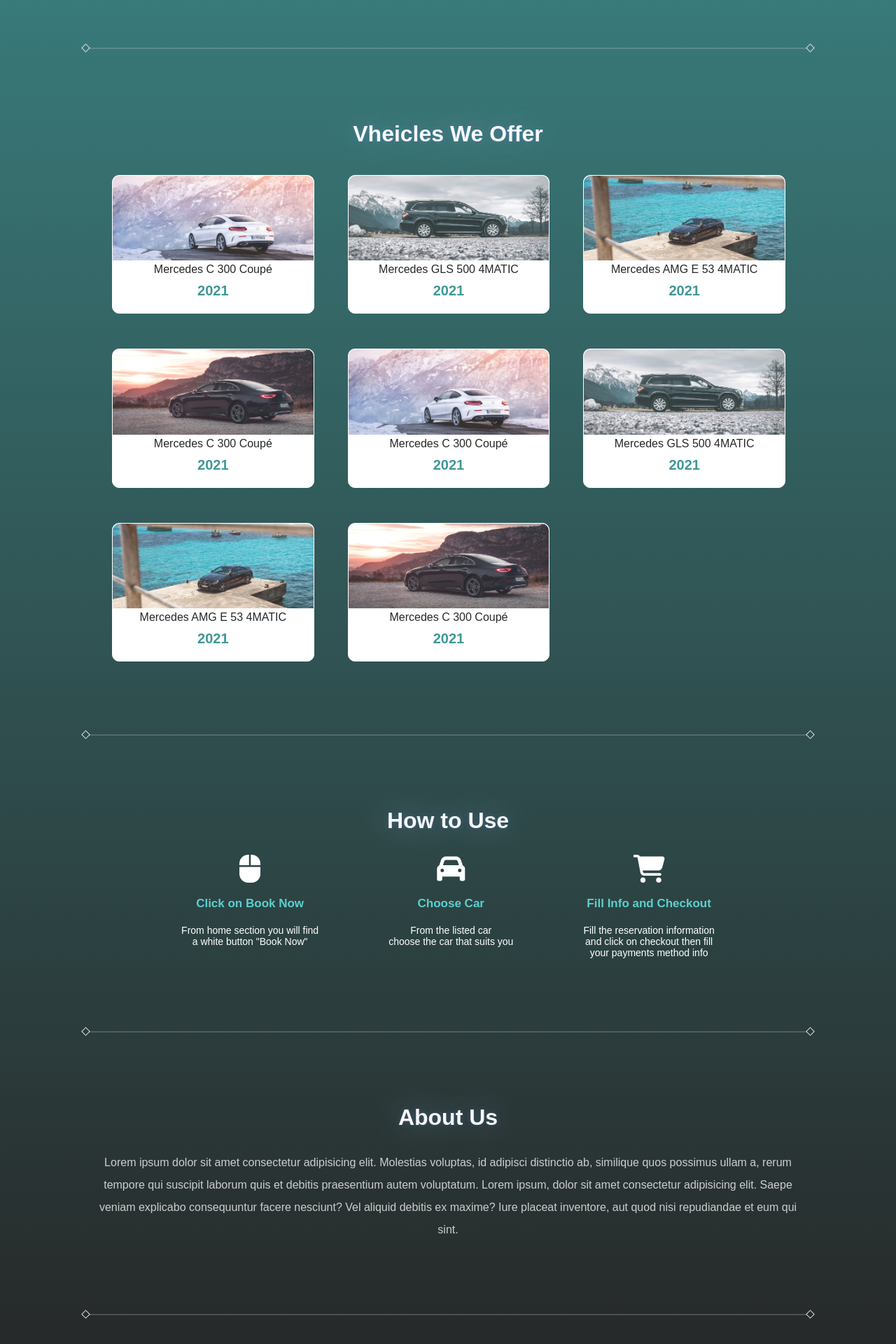
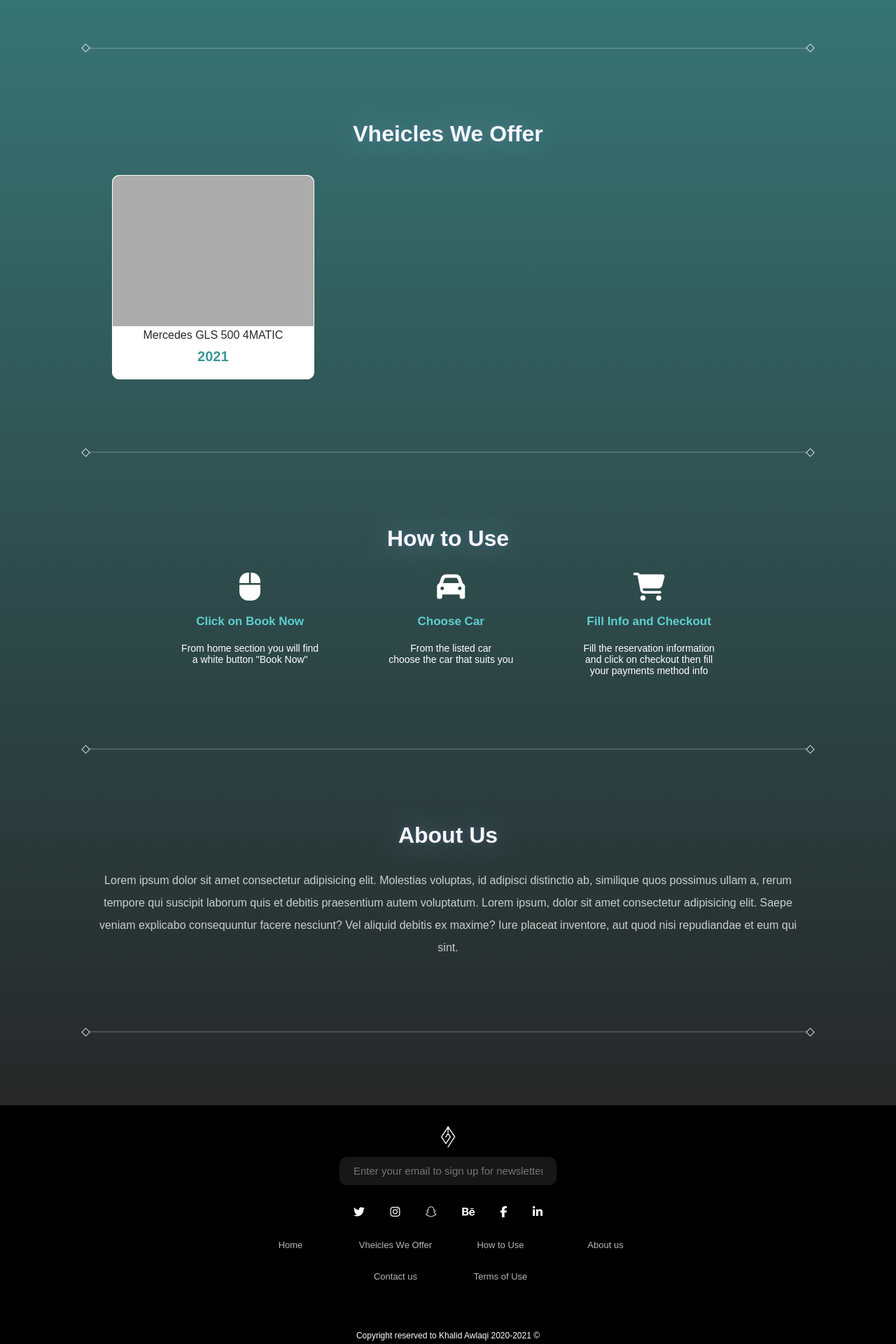
Before and after one commit to Dev-KhalidAi/vehicle-rent-management, a PHP site: page /vehicle-rent-management/ in a window 1280 px wide. Shown: the part 719-2639 px from the top of the page at 70% size. Run offline with PHP 8.4, Linux system fonts and the light colour scheme; data comes from the database, SQL or seed files in the repository; some libraries are stand-ins or nearby versions; some web fonts are replaced; grey boxes are pictures that could not be loaded.

Commit message:
adding php

```diff
--- a/authentication.php
+++ b/authentication.php
@@ -10,9 +10,9 @@ if(isset($_POST)){
     $count = mysqli_num_rows($result);
     if($count == 1){
         $type = mysqli_fetch_array($result, MYSQLI_NUM);
-        $_SESSION['name'] = $type[1];
-        $_SESSION['username'] = $type[3];
-        $_SESSION['role'] = $type[6];
+        $_SESSION['name'] = $type[0];
+        $_SESSION['username'] = $type[2];
+        $_SESSION['role'] = $type[5];
         if($type[6] == 1){
             header('Location:http://localhost/vehicle-rent-management/admin-dash.php');
         }else{
--- a/index.php
+++ b/index.php
@@ -1,5 +1,7 @@
 <?php
 session_start();
+require('./dpconnection.php');
+
 ?>
 <!DOCTYPE html>
 <html lang="en">
@@ -87,104 +89,28 @@ session_start();
                     Vheicles We Offer
                 </div>
                 <div class="vheicles-container">
-                    <div class="vheicle-container">
-                        <div class="car-image-container">
-                            <div class="test"></div>
-                            <img src="./images/car1.jpeg.webp" alt="">
+                     <?php
+                    $query = "SELECT * FROM cars";
+                    $result = mysqli_query($conn, $query);
+                    while($cars = mysqli_fetch_array($result)){
+                        echo"
+
+                        <div class='vheicle-container'>
+                        <div class='car-image-container'>
+                            <div class='test'></div>
+                            <img src= $cars[5] alt=''>
                         </div>
-                        <div class="vheicle-describtion">
-                            Mercedes C 300 Coupé
+                        <div class='vheicle-describtion'>
+                            $cars[2] $cars[1]
                         </div>
-                        <div class="vhecle-year">
+                        <div class='vhecle-year'>
                             2021
                         </div>
-                    </div>
-                    <div class="vheicle-container">
-                        <div class="car-image-container">
-                            <div class="test"></div>
-                            <img src="./images/car2.jpeg.webp" alt="">
                         </div>
-                        <div class="vheicle-describtion">
-                            Mercedes GLS 500 4MATIC
-                        </div>
-                        <div class="vhecle-year">
-                            2021
-                        </div>
-                    </div>
-                    <div class="vheicle-container">
-                        <div class="car-image-container">
-                            <div class="test"></div>
-                            <img src="./images/car3.jpeg.webp" alt="">
-                        </div>
-                        <div class="vheicle-describtion">
-                            Mercedes AMG E 53 4MATIC
-                        </div>
-                        <div class="vhecle-year">
-                            2021
-                        </div>
-                    </div>
-                    <div class="vheicle-container">
-                        <div class="car-image-container">
-                            <div class="test"></div>
-                            <img src="./images/car4.jpeg.webp" alt="">
-                        </div>
-                        <div class="vheicle-describtion">
-                            Mercedes C 300 Coupé
-                        </div>
-                        <div class="vhecle-year">
-                            2021
-                        </div>
-                    </div>
-                    <div class="vheicle-container">
-                        <div class="car-image-container">
-                            <div class="test"></div>
-                            <img src="./images/car1.jpeg.webp" alt="">
-                        </div>
-                        <div class="vheicle-describtion">
-                            Mercedes C 300 Coupé
-                        </div>
-                        <div class="vhecle-year">
-                            2021
-                        </div>
-                    </div>
-                    <div class="vheicle-container">
-                        <div class="car-image-container">
-                            <div class="test"></div>
-                            <img src="./images/car2.jpeg.webp" alt="">
-                        </div>
-                        <div class="vheicle-describtion">
-                            Mercedes GLS 500 4MATIC
-                        </div>
-                        <div class="vhecle-year">
-                            2021
-                        </div>
-                    </div>
-                    <div class="vheicle-container">
-                        <div class="car-image-container">
-                            <div class="test"></div>
-                            <img src="./images/car3.jpeg.webp" alt="">
-                        </div>
-                        <div class="vheicle-describtion">
-                            Mercedes AMG E 53 4MATIC
-                        </div>
-                        <div class="vhecle-year">
-                            2021
-                        </div>
-                    </div>
-                    <div class="vheicle-container">
-                        <div class="car-image-container">
-                            <div class="test"></div>
-                            <img src="./images/car4.jpeg.webp" alt="">
-                        </div>
-                        <div class="vheicle-describtion">
-                            Mercedes C 300 Coupé
-                        </div>
-                        <div class="vhecle-year">
-                            2021
-                        </div>
-                    </div>
 
-
+                        ";
+                        };
+                ?>
                 </div>
             </section>
             <div id ="move-to-how" class="seprator">
--- a/styles/edit-profile.css
+++ b/styles/edit-profile.css
@@ -13,7 +13,6 @@ body {
   );
   background-repeat: no-repeat;
   font-family: EuclidCircular, Arial, Helvetica, sans-serif;
-  height: 100vh;
 }
 
 .logo-header {
```
Also changed, not shown: booking.php (+25 -52 lines), checkout.php (+9 -6 lines), edit-profile.php (+9 -9 lines), scripts/booking.js (added, +26 -0 lines), scripts/checkout.js (+9 -0 lines), styles/checkout.css (+15 -0 lines).
